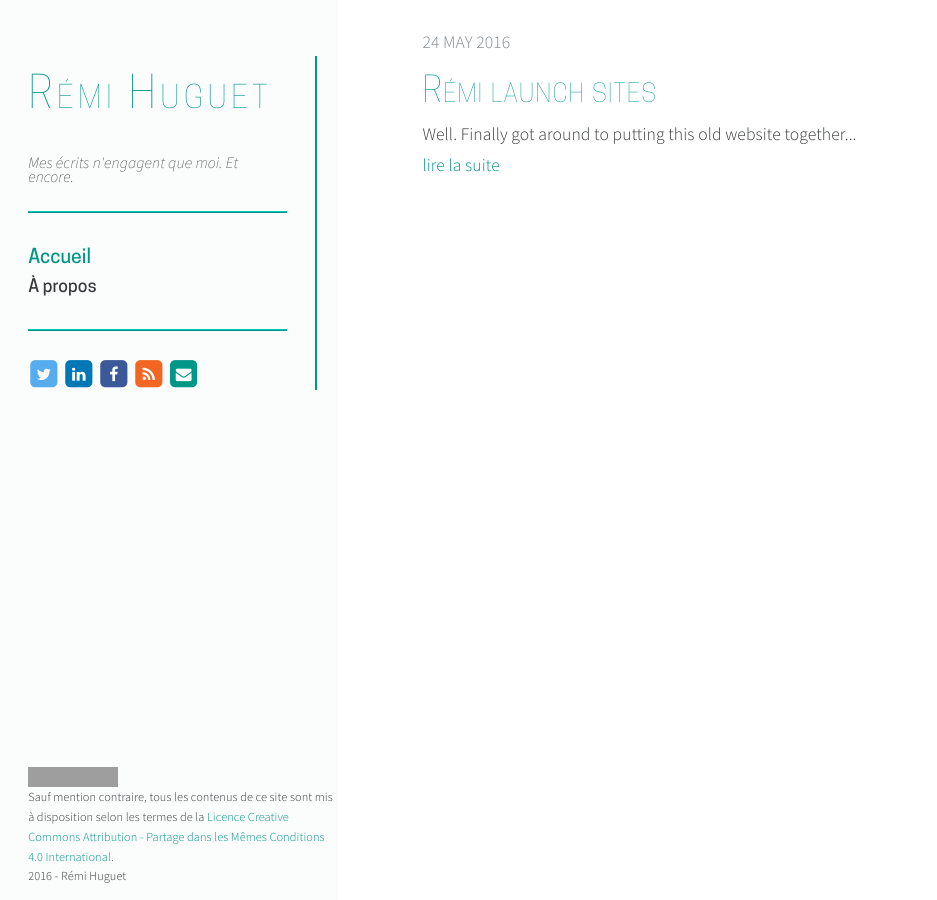
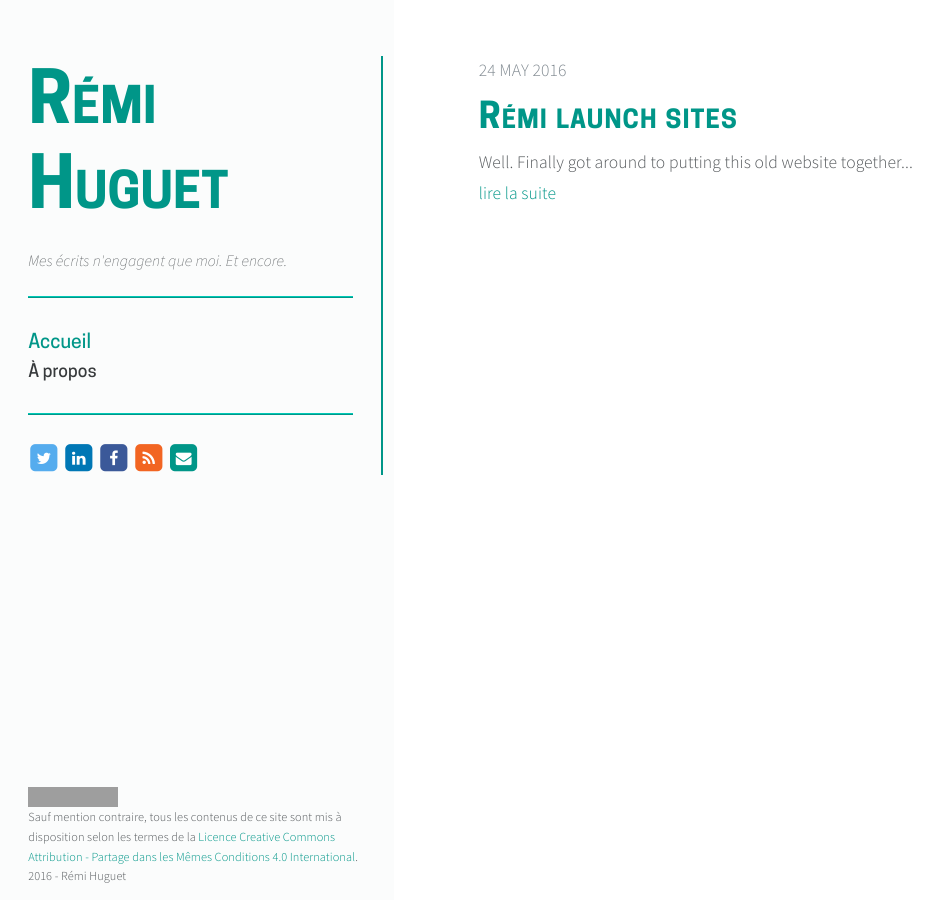
Before and after one commit to remihuguet/remihuguet.github.io, a Jekyll site: the page built from index.html, in a window 1280 px wide. Shown: the whole page, without its empty margins (0-937 px from the left). Built offline with Jekyll 4.4.1, drawn with Linux system fonts in a browser that asks for light colours; the list of posts is cut into pages by our own code; grey boxes are pictures that could not be loaded.

Commit message:
Styles update

```diff
--- a/assets/css/fonts.css
+++ b/assets/css/fonts.css
@@ -38,3 +38,16 @@
     font-style: normal;
 
 }
+
+@font-face {
+    font-family: 'CooperHewitt';
+    src: url('../fonts/cooper-hewitt/cooperhewitt-bold-webfont.eot');
+    src: url('../fonts/cooper-hewitt/cooperhewitt-bold-webfont.eot?#iefix') format('embedded-opentype'),
+         url('../fonts/cooper-hewitt/cooperhewitt-bold-webfont.woff2') format('woff2'),
+         url('../fonts/cooper-hewitt/cooperhewitt-bold-webfont.woff') format('woff'),
+         url('../fonts/cooper-hewitt/cooperhewitt-bold-webfont.ttf') format('truetype'),
+         url('../fonts/cooper-hewitt/cooperhewitt-bold-webfont.svg#cooper_hewittmedium') format('svg');
+    font-weight: 700;
+    font-style: normal;
+
+}
```
Also changed, not shown: Gemfile.lock, assets/css/bootstrap.min.css, 1 other file.
